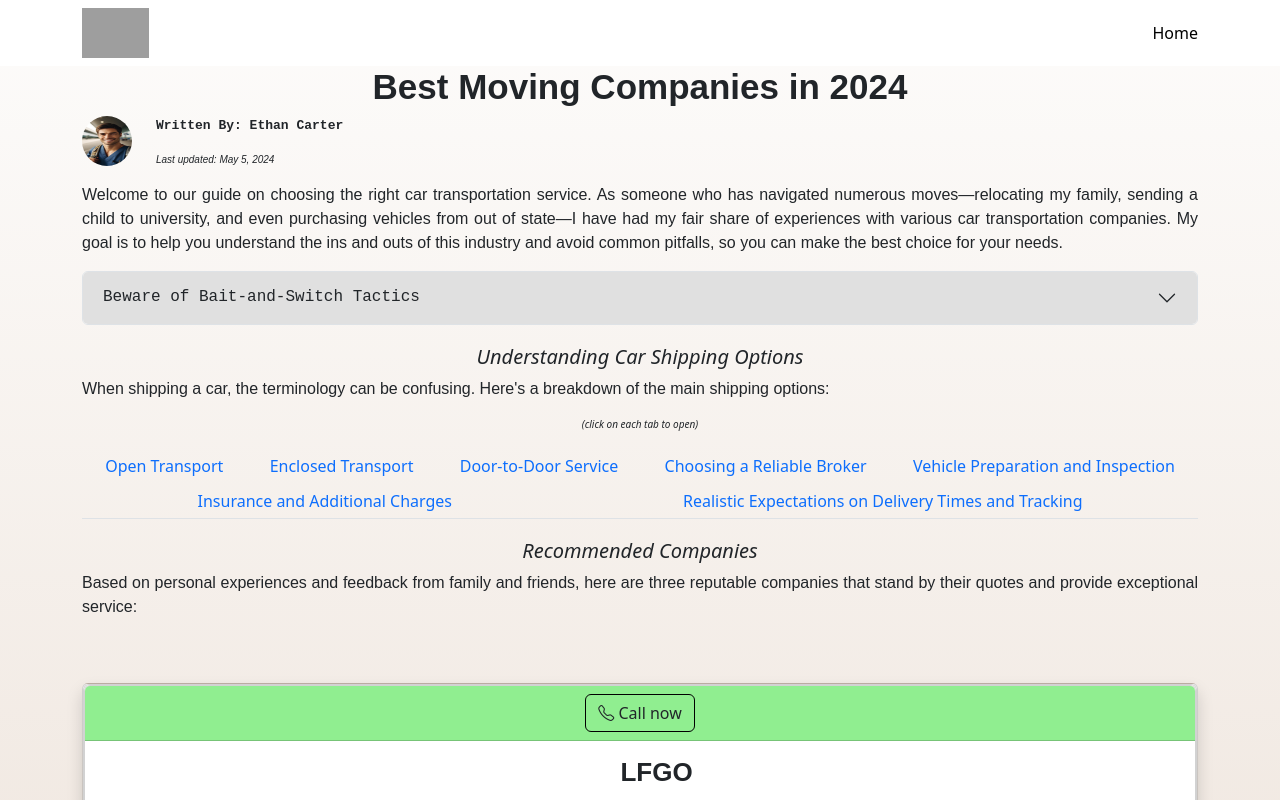
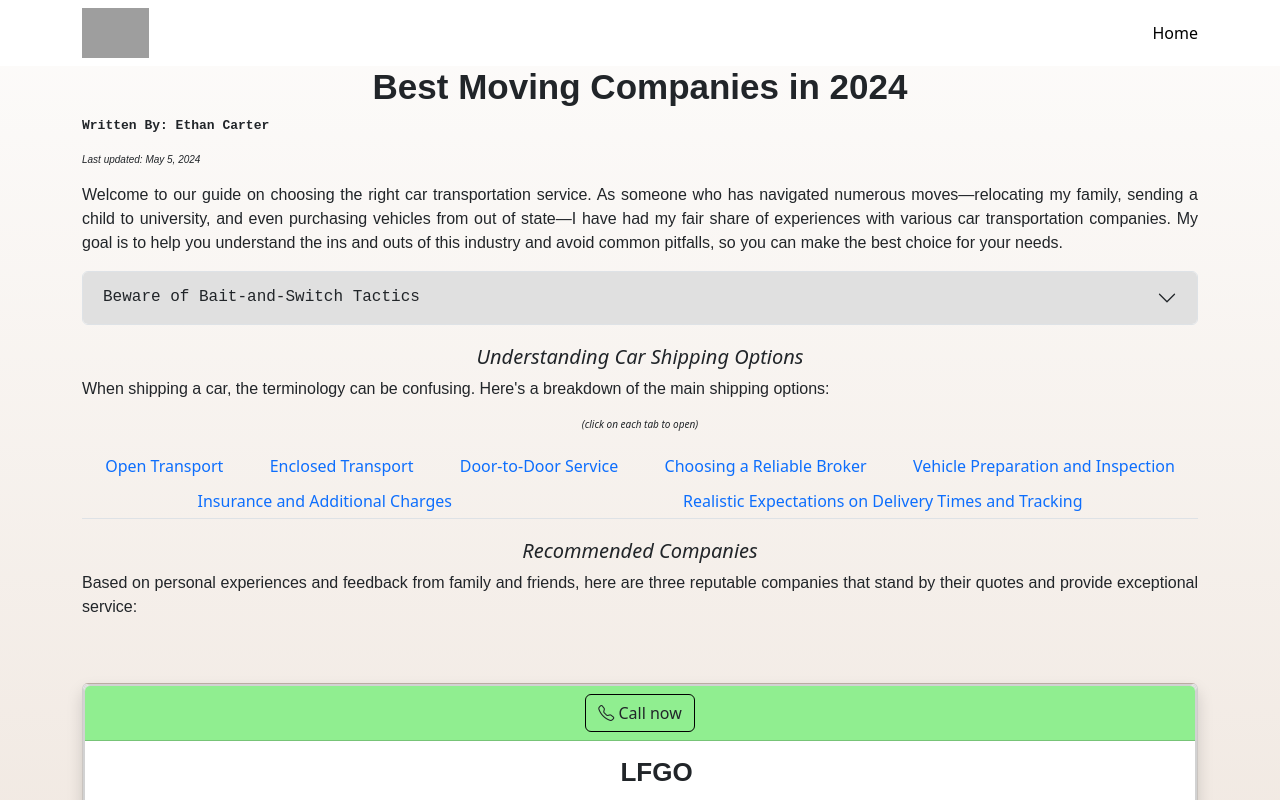
Before and after one commit to Ramazan774/topmovingexperts, a React (Create React App) app: page / in a window 1280 px wide. Shown: the top 800 px of the page. Built offline with nearby package versions, Linux system fonts and the light colour scheme; grey boxes are pictures that could not be loaded.

Commit message:
removed photo

```diff
--- a/src/components/Paragraph.js
+++ b/src/components/Paragraph.js
@@ -10,9 +10,6 @@ const Paragraph = () => {
                 <div class="col-md-12">
                     <h4 class="display-4" style={{fontFamily:"sans-serif", fontSize:"35px", fontWeight:"bold"}}>Best Moving Companies in 2024</h4>
                     <div className="row no-gutters">
-                        <div className="author-info col-auto">
-                            <img src={image} alt="author photo" className="rounded-circle" width="50px" height="50px" />
-                        </div>
                         <div className="col-auto">
                             <p style={{fontFamily:"monospace", fontWeight:"bold", fontSize:"13px"}}>Written By: Ethan Carter</p>
                             <div style={{display:"flex", alignItems:"center"}}>
```
